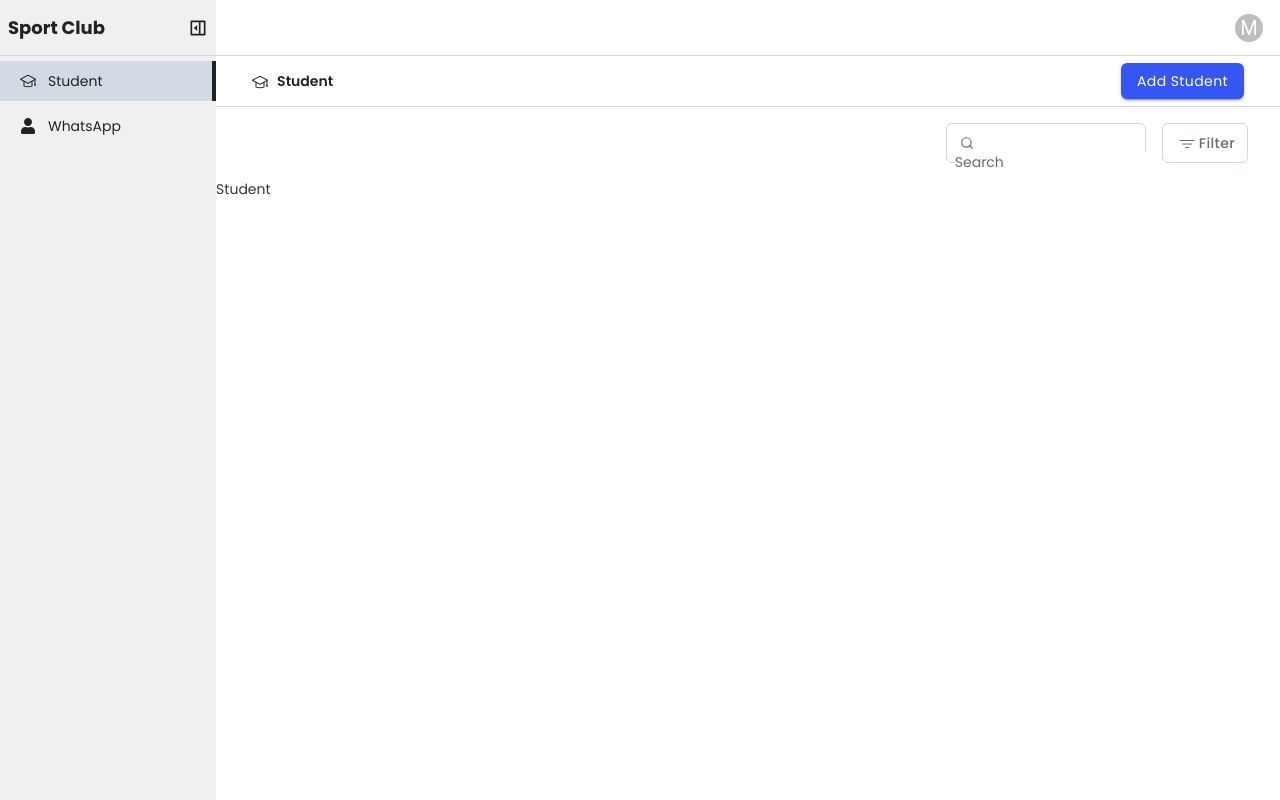
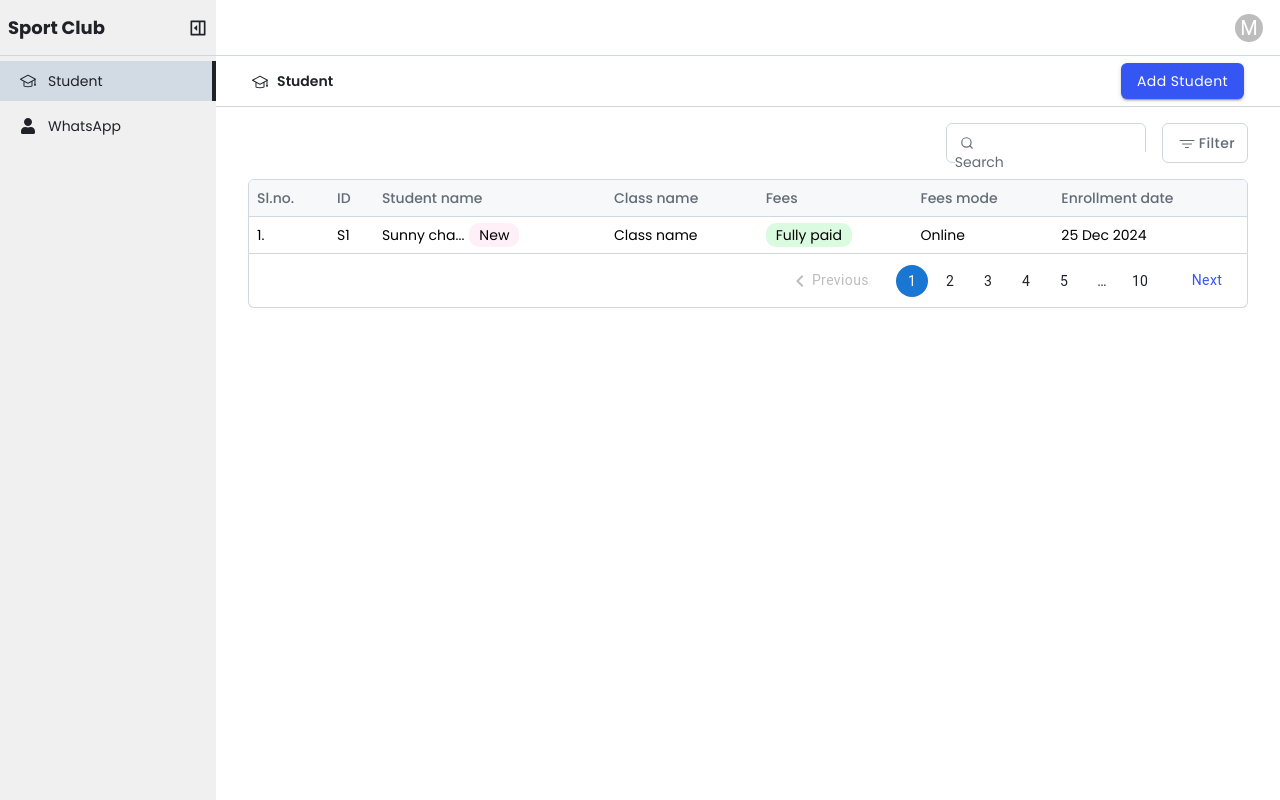
Before and after one commit to sunnycharkhwal/SctmProject, a React (Vite) app in the folder Sctm/: page /dashboard/student in a window 1280 px wide. Built offline with nearby package versions, Linux system fonts and the light colour scheme.

Commit message:
addStudent page add

```diff
--- /dev/null
+++ b/Sctm/src/assets/component/NewTooltip.jsx
@@ -0,0 +1,20 @@
+import React from 'react';
+import Tooltip, {tooltipClasses} from '@mui/material/Tooltip';
+import {styled} from '@mui/material/styles';
+export const NewTooltip = props => {
+  const BootstrapTooltip = styled(({className, ...props}) => (
+    <Tooltip {...props} arrow classes={{popper: className}} />
+  ))(({theme}) => ({
+    [`& .${tooltipClasses.arrow}`]: {
+      color: theme.palette.common.black,
+    },
+    [`& .${tooltipClasses.tooltip}`]: {
+      backgroundColor: theme.palette.common.black,
+    },
+  }));
+  return (
+    <BootstrapTooltip title={props.title} placement={props.placement}>
+      {props.children}
+    </BootstrapTooltip>
+  );
+};
--- a/Sctm/src/assets/dashboard/Dashboardindex.jsx
+++ b/Sctm/src/assets/dashboard/Dashboardindex.jsx
@@ -5,6 +5,7 @@ import {Home} from './page/home/Home';
 import {Whatsapp} from './page/Whatsapp/Whatsapp';
 import {TopBar} from './TopBar';
 import {Student} from './page/student/Student';
+import {AddStudent} from './page/student/AddStudent';
 
 export const Dashboardindex = () => {
   return (
@@ -15,6 +16,7 @@ export const Dashboardindex = () => {
         <Route path="/dashboard" element={<Home />} />
         <Route path="/whatsapp" element={<Whatsapp />} />
         {/* <Route path="/student" element={<Student />} /> */}
+        <Route path="/addStudent" element={<AddStudent />} />
       </Routes>
     </SideBar>
   );
--- /dev/null
+++ b/Sctm/src/assets/dashboard/page/student/AddStudent.jsx
@@ -0,0 +1,15 @@
+import React from 'react';
+import {PageTopBarWithSubTitle} from '../../../component/pageTopBar';
+import {SlGraduation} from 'react-icons/sl';
+
+export const AddStudent = () => {
+  return (
+    <>
+      <PageTopBarWithSubTitle
+        icon={<SlGraduation />}
+        title="Student"
+        subTitle="Add student"
+      />
+    </>
+  );
+};
--- a/Sctm/src/assets/dashboard/page/student/Student.jsx
+++ b/Sctm/src/assets/dashboard/page/student/Student.jsx
@@ -1,17 +1,41 @@
-import React from 'react';
+import React, {useState} from 'react';
+import Pagination from '@mui/material/Pagination';
+import Stack from '@mui/material/Stack';
 import {SlGraduation} from 'react-icons/sl';
 import {PageTopBarWithBtn} from '../../../component/pageTopBar';
 import {FiSearch} from 'react-icons/fi';
 import {Button} from '@mui/material';
 import {IoFilterOutline} from 'react-icons/io5';
+import KeyboardArrowLeftOutlinedIcon from '@mui/icons-material/KeyboardArrowLeftOutlined';
+import {NewTooltip} from '../../../component/NewTooltip';
+import {span} from 'framer-motion/client';
+
 export const Student = () => {
+  const [page, setPage] = useState(1);
+  const count = 10; // Total number of pages
+
+  const handleChange = (event, value) => {
+    setPage(value);
+  };
+
+  const handleNext = () => {
+    if (page < count) {
+      setPage(page + 1);
+    }
+  };
+
+  const handlePrevious = () => {
+    if (page > 1) {
+      setPage(page - 1);
+    }
+  };
   return (
     <>
       <PageTopBarWithBtn
         icon={<SlGraduation />}
         title="Student"
         linkTitle="Add student"
-        link="/"
+        link="/dashboard/addStudent"
       />
       <div className="SearchTopDiv">
         <div className="SearchBox my_mr">
@@ -27,7 +51,79 @@ export const Student = () => {
           Filter
         </Button>
       </div>
-      <div>Student</div>
+      <div className="my_con">
+        <table className="table myTable">
+          <thead>
+            <tr>
+              <th scope="col">Sl.no.</th>
+              <th scope="col">ID</th>
+              <th scope="col">Student name</th>
+              <th scope="col">Class name</th>
+              <th scope="col">Fees</th>
+              <th scope="col">Fees mode</th>
+              <th scope="col">Enrollment date</th>
+            </tr>
+          </thead>
+          <tbody>
+            <tr>
+              <td>1.</td>
+              <td>S1</td>
+              <td className="student_name">
+                <NewTooltip
+                  children={
+                    <span>
+                      {'Sunny charkhwal  A'.length > 10
+                        ? `${' Sunny charkhwal A'.substring(0, 10)}...`
+                        : ' Sunny charkhwal A'}
+                    </span>
+                  }
+                  placement="top"
+                  title="Sunny charkhwal  A"
+                />
+
+                <span className="tabelNew">New</span>
+              </td>
+              <td>Class name</td>
+              <td>
+                <span className="tabelPay">Fully paid</span>
+              </td>
+              <td>Online</td>
+              <td>25 Dec 2024</td>
+            </tr>
+          </tbody>
+        </table>
+        <div className="PaginationDiv">
+          <Stack
+            spacing={2}
+            direction="row"
+            alignItems="center"
+            justifyContent="center">
+            <Button
+              variant="text"
+              onClick={handlePrevious}
+              disabled={page === 1}
+              className="PaginationBtn">
+              <span>
+                <KeyboardArrowLeftOutlinedIcon />
+              </span>
+              Previous
+            </Button>
+            <Pagination
+              count={count}
+              page={page}
+              onChange={handleChange}
+              color="primary"
+            />
+            <Button
+              variant="text"
+              onClick={handleNext}
+              disabled={page === count}
+              className="PaginationBtn">
+              Next
+            </Button>
+          </Stack>
+        </div>
+      </div>
     </>
   );
 };
--- a/Sctm/src/scss/index.scss
+++ b/Sctm/src/scss/index.scss
@@ -296,3 +296,87 @@ body {
     }
   }
 }
+.my_con {
+  padding-left: 32px;
+  padding-right: 32px;
+}
+// tabel
+.myTable {
+  border-collapse: separate;
+  border-spacing: 0;
+  border: 1px solid var(--boborder-color);
+  border-radius: 6px;
+  overflow: hidden;
+  margin-bottom: 0;
+  border-bottom-left-radius: 0;
+  border-bottom-right-radius: 0;
+  thead {
+    tr {
+      th {
+        background-color: #f6f8fa;
+        color: #636c76;
+        font-family: Poppins;
+        font-size: 14px;
+        font-weight: 500;
+      }
+    }
+  }
+  tbody {
+    tr {
+      td {
+        color: #000;
+        font-family: Poppins;
+        font-size: 14px;
+        font-weight: 400;
+      }
+    }
+  }
+}
+.student_name {
+  cursor: pointer;
+  transition: all 0.3s ease-in-out;
+  &:hover {
+    color: #3656f4;
+  }
+}
+.myTable tbody tr:last-child td {
+  border-bottom: none;
+}
+.tabelPay {
+  background-color: #dbfbe1;
+  padding: 2px 10px;
+  border-radius: 10px;
+}
+.tabelNew {
+  background-color: #ffeff7;
+  padding: 2px 10px;
+  border-radius: 10px;
+  margin-left: 5px;
+}
+.PaginationDiv {
+  display: flex;
+  align-items: center;
+  justify-content: flex-end;
+  padding: 8px;
+  border: 1px solid var(--boborder-color);
+  border-top: none;
+  border-radius: 6px;
+  border-top-left-radius: 0;
+  border-top-right-radius: 0;
+  .MuiPaginationItem-previousNext {
+    display: none !important;
+  }
+  .PaginationBtn {
+    font-size: 14px !important;
+    font-weight: 400 !important;
+    text-transform: capitalize !important;
+  }
+  .MuiButtonBase-root {
+    color: #3656f4;
+  }
+  .MuiPaginationItem-root {
+    color: #1f2328;
+    font-size: 14px;
+    font-weight: 400;
+  }
+}
--- a/Sctm/src/scss/res.scss
+++ b/Sctm/src/scss/res.scss
@@ -3,6 +3,23 @@
 @use 'var.scss';
 @use 'mixing.scss';
 @media (max-width: 576px) {
+  .PaginationDiv {
+    .MuiPaginationItem-previousNext {
+      display: block !important;
+    }
+    .PaginationBtn {
+      display: none;
+    }
+  }
+  .myTable {
+    display: block;
+    overflow-x: auto;
+    white-space: nowrap;
+  }
+  .my_con {
+    padding-left: 10px;
+    padding-right: 10px;
+  }
   .SearchTopDiv {
     padding: 10px 10px;
   }
@@ -24,6 +41,11 @@
   }
 }
 @media (min-width: 768px) {
+  .myTable {
+    display: inline-table;
+    overflow-x: hidden;
+    white-space: unset;
+  }
   .barsIconMob_two {
     display: block;
   }
@@ -36,6 +58,11 @@
   }
 }
 @media (min-width: 1024px) {
+  .myTable {
+    display: inline-table;
+    overflow-x: hidden;
+    white-space: unset;
+  }
   .barsIconMob_two {
     display: none;
   }
@@ -48,6 +75,11 @@
   }
 }
 @media (min-width: 1440px) {
+  .myTable {
+    display: inline-table;
+    overflow-x: hidden;
+    white-space: unset;
+  }
   .barsIconMob_two {
     display: none;
   }
```
